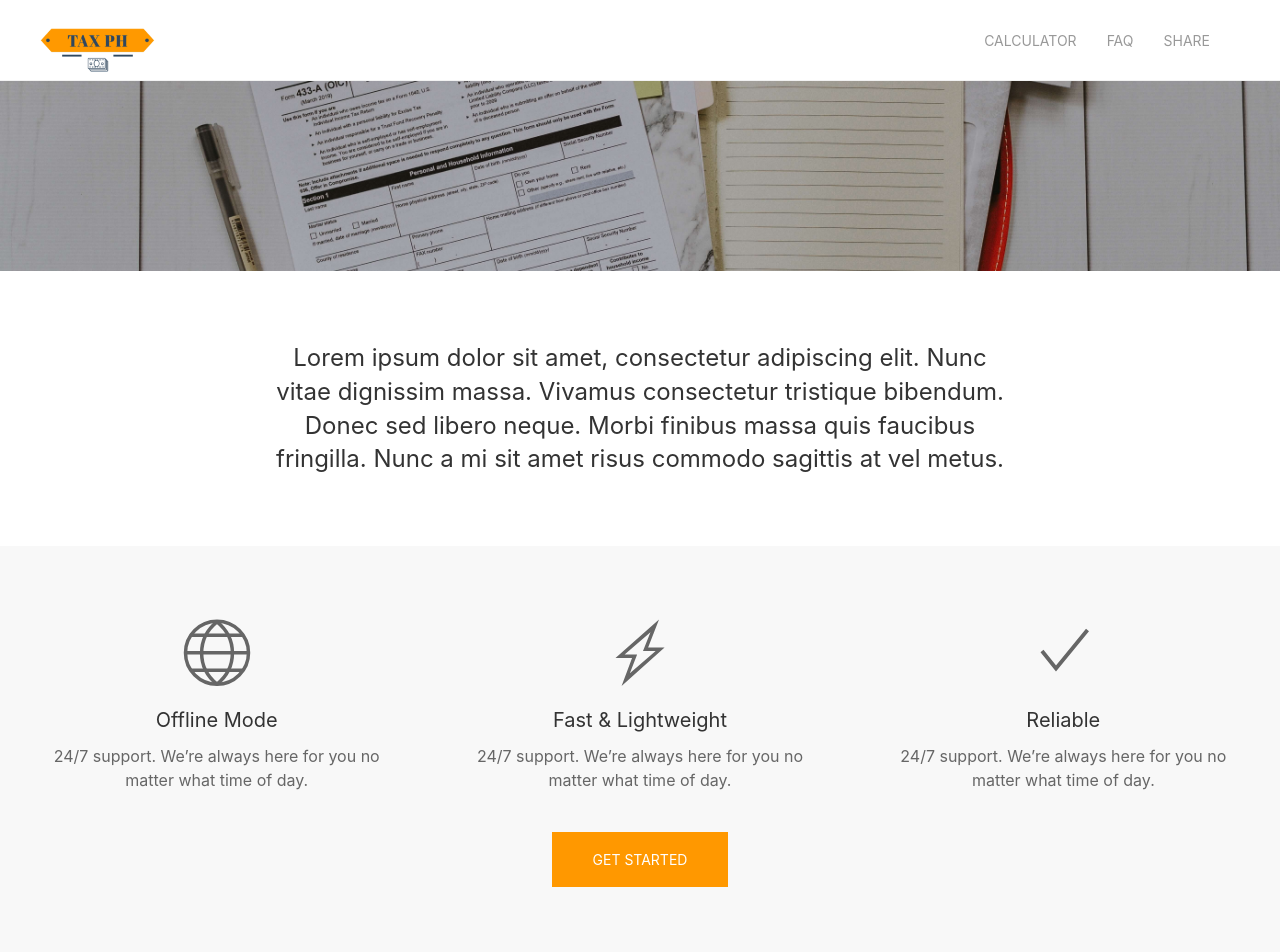
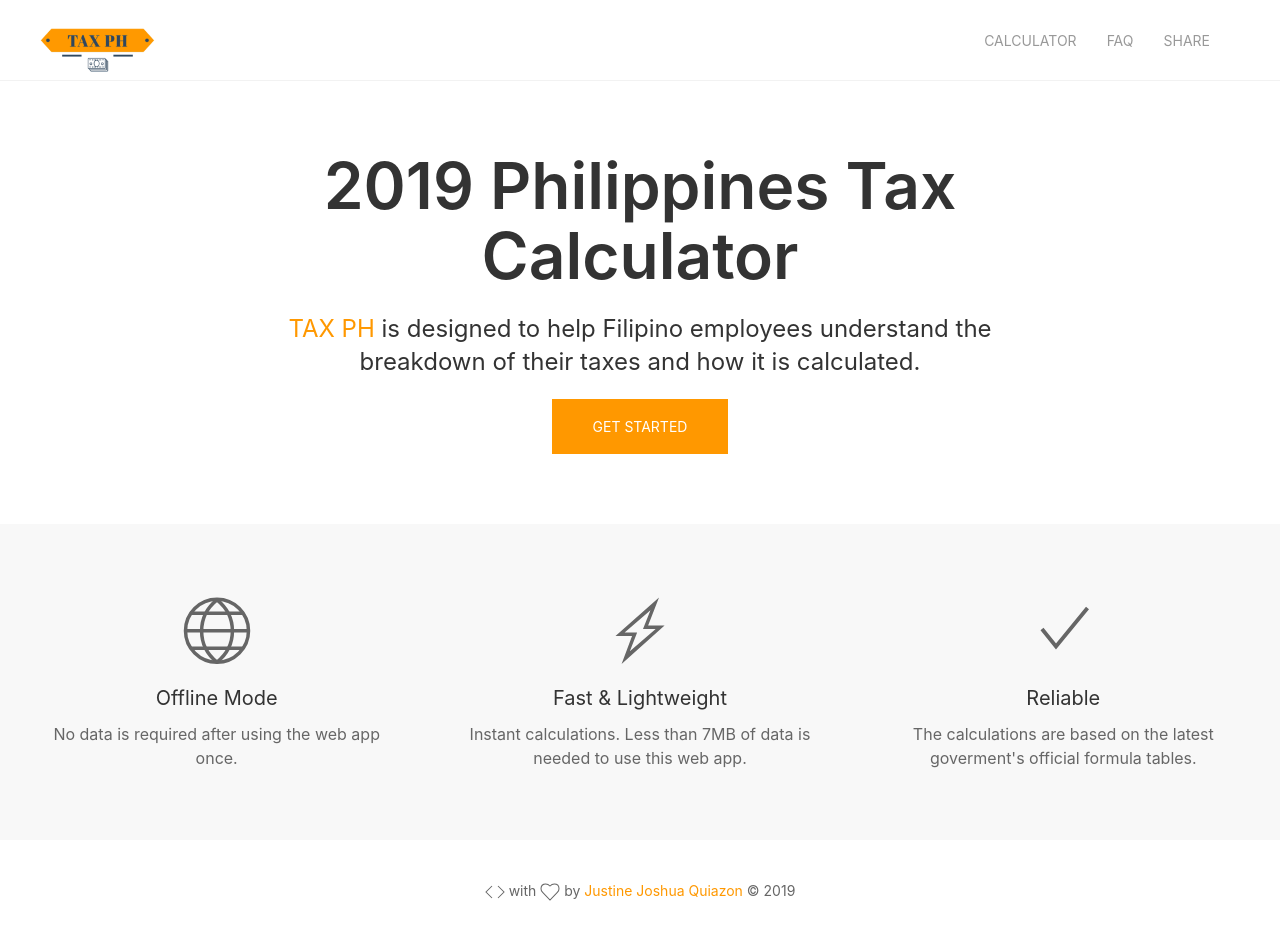
Before and after one commit to jioo/tax-calculator, a Vue app: page / in a window 1280 px wide. Shown: the top 952 px of the page. Built offline with nearby package versions, Linux system fonts and the light colour scheme; what v-calendar, vue-numeric would draw is missing.

Commit message:
Updated landing page contents and layout

```diff
--- a/src/pages/index.vue
+++ b/src/pages/index.vue
@@ -1,18 +1,25 @@
 <template>
   <div>
-    <div class="uk-light uk-background-norepeat uk-background-cover uk-background-center-center uk-cover-container uk-background-secondary">
+    <!-- <div class="uk-light uk-background-norepeat uk-background-cover uk-background-center-center uk-cover-container uk-background-secondary">
       <img data-src="/img/bg.jpg" alt="" data-uk-cover data-uk-img>
       <div class="uk-container uk-container-small uk-flex-auto uk-text-center uk-margin-large" data-uk-scrollspy="target: > .animate; cls: uk-animation-slide-bottom-small uk-invisible; delay: 300">
         <h1 class="uk-heading-primary animate uk-invisible" style="font-weight: 600;" v-text="`${new Date().getFullYear()} Philippines Tax Calculator`"></h1>
       </div>
-    </div>
+    </div> -->
 
     <div class="uk-section">
-      <div class="uk-container uk-container-xsmall uk-text-center uk-padding-remove">
+      <div class="uk-container uk-container-xsmall uk-text-center">
+        <h1 class="uk-heading-medium" style="font-weight: 600;" v-text="`${new Date().getFullYear()} Philippines Tax Calculator`"></h1>
 				<p class="uk-margin-remove uk-h3">
-          Lorem ipsum dolor sit amet, consectetur adipiscing elit. Nunc vitae dignissim massa. Vivamus consectetur tristique bibendum.
-          Donec sed libero neque. Morbi finibus massa quis faucibus fringilla. Nunc a mi sit amet risus commodo sagittis at vel metus.
+          <span class="primary">TAX PH</span> is designed to help Filipino employees understand the breakdown of their taxes and how it is calculated.
         </p>
+        <router-link
+            :to="'/calculator'"
+            class="uk-button uk-margin uk-button-primary uk-button-large uk-width-2-3 uk-width-auto@s"
+            title="Get Started"
+          >
+          Get Started
+        </router-link>
 			</div>
     </div>
 
@@ -22,32 +29,20 @@
 					<div class="uk-text-center">
 						<span uk-icon="icon: world; ratio: 3.5"></span>
 						<h4 class="uk-margin-small-bottom uk-margin-top uk-margin-remove-adjacent">Offline Mode</h4>
-						<p>24/7 support. We’re always here for you no matter what time of day.</p>
+						<p>No data is required after using the web app once.</p>
 					</div>
 					<div class="uk-text-center">
 						<span uk-icon="icon: bolt; ratio: 3.5"></span>
 						<h4 class="uk-margin-small-bottom uk-margin-top uk-margin-remove-adjacent">Fast &amp; Lightweight</h4>
-						<p>24/7 support. We’re always here for you no matter what time of day.</p>
+						<p>Instant calculations. Less than 7MB of data is needed to use this web app.</p>
 					</div>
 					<div class="uk-text-center">
 						<span uk-icon="icon: check; ratio: 3.5"></span>
 						<h4 class="uk-margin-small-bottom uk-margin-top uk-margin-remove-adjacent">Reliable</h4>
-						<p>24/7 support. We’re always here for you no matter what time of day.</p>
+						<p>The calculations are based on the latest goverment's official formula tables.</p>
 					</div>
 				</div>
 			</div>
-
-      <div class="uk-container uk-align-center uk-text-center" data-uk-scrollspy="target: > .animate; cls: uk-animation-slide-bottom-small uk-invisible; delay: 300">
-        <div class="uk-margin-medium-top animate uk-invisible" data-uk-margin data-uk-scrollspy-class="uk-animation-fade uk-invisible">
-          <router-link
-            :to="'/calculator'"
-            class="uk-button uk-button-primary uk-button-large uk-width-2-3 uk-width-auto@s"
-            title="Get Started"
-          >
-            Get Started
-          </router-link>
-        </div>
-      </div>
     </div>
   </div>
 </template>
@@ -60,3 +55,9 @@ export default {
   }
 }
 </script>
+
+<style lang="scss" scoped>
+  .primary {
+    color: $global-primary-background
+  }
+</style>
```
Also changed, not shown: public/img/bg.jpg (deleted).
